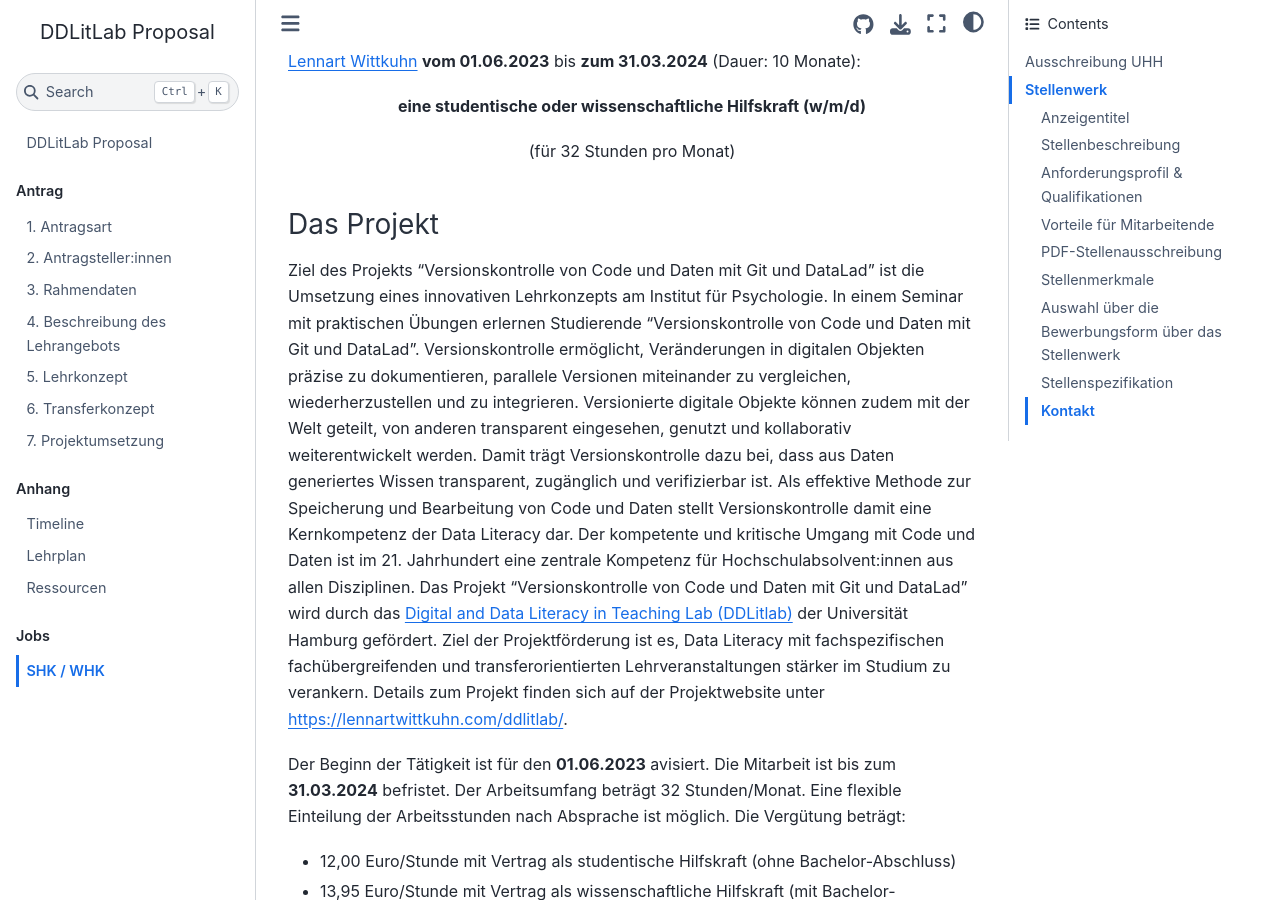
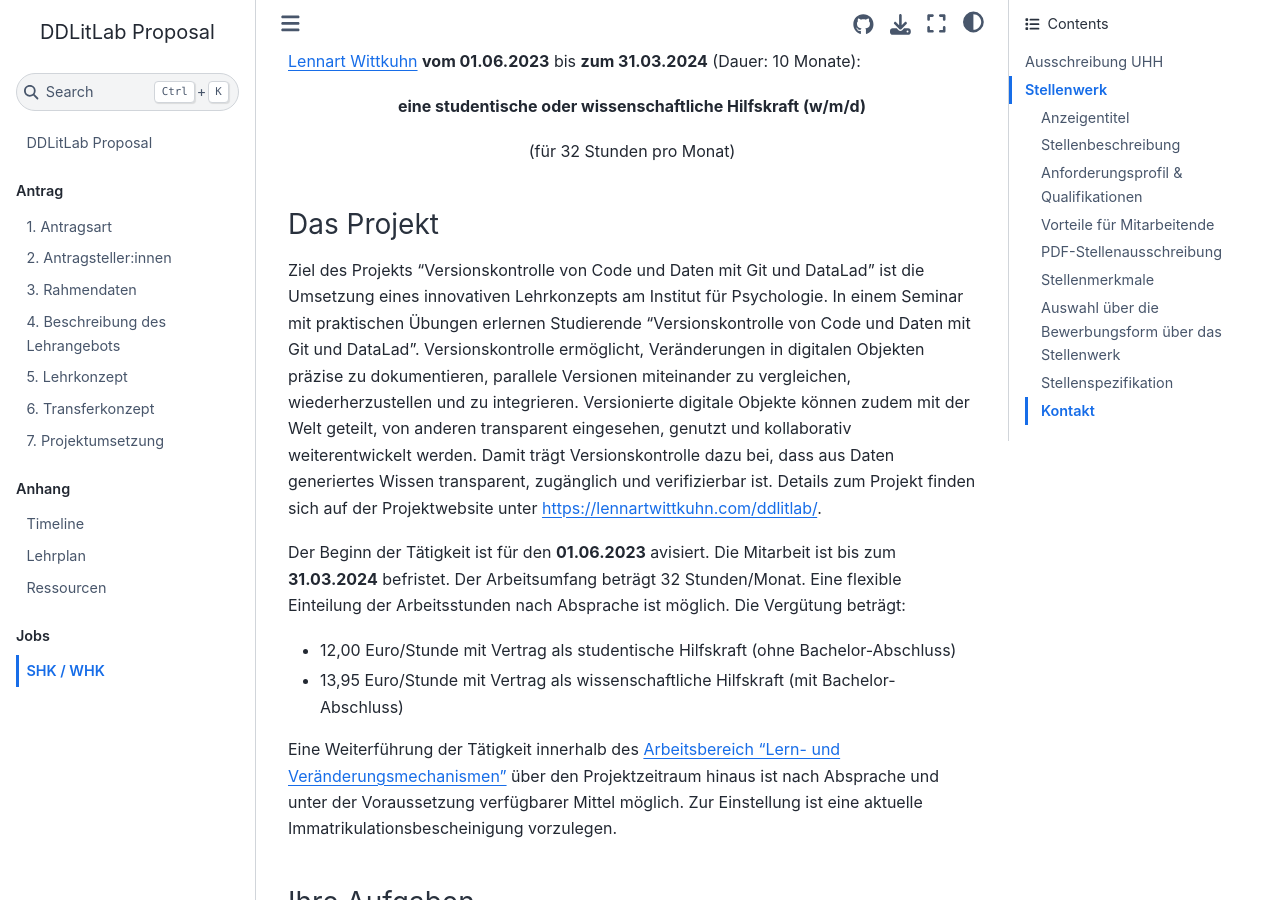
Before and after one commit to lnnrtwttkhn/ddlitlab-proposal, a Jupyter Book: the page built from docs/ausschreibung_whk.md, in a window 1280 px wide and 900 px high, scrolled down 273 px. Built offline with Jupyter Book 1.0.4 settings and Sphinx 7.4.7 and the Sphinx Book theme 1.1.4, drawn with Linux system fonts in a browser that asks for light colours.

Commit message:
remove details on data literacy in project description

```diff
--- a/docs/ausschreibung_whk.md
+++ b/docs/ausschreibung_whk.md
@@ -14,10 +14,6 @@ In einem Seminar mit praktischen Übungen erlernen Studierende "Versionskontroll
 Versionskontrolle ermöglicht, Veränderungen in digitalen Objekten präzise zu dokumentieren, parallele Versionen miteinander zu vergleichen, wiederherzustellen und zu integrieren.
 Versionierte digitale Objekte können zudem mit der Welt geteilt, von anderen transparent eingesehen, genutzt und kollaborativ weiterentwickelt werden.
 Damit trägt Versionskontrolle dazu bei, dass aus Daten generiertes Wissen transparent, zugänglich und verifizierbar ist.
-Als effektive Methode zur Speicherung und Bearbeitung von Code und Daten stellt Versionskontrolle damit eine Kernkompetenz der Data Literacy dar.
-Der kompetente und kritische Umgang mit Code und Daten ist im 21. Jahrhundert eine zentrale Kompetenz für Hochschulabsolvent:innen aus allen Disziplinen.
-Das Projekt "Versionskontrolle von Code und Daten mit Git und DataLad" wird durch das [Digital and Data Literacy in Teaching Lab (DDLitlab)](https://www.isa.uni-hamburg.de/ddlitlab/data-literacy-lehrlabor/projektfoerderung.html) der Universität Hamburg gefördert.
-Ziel der Projektförderung ist es, Data Literacy mit fachspezifischen fachübergreifenden und transferorientierten Lehrveranstaltungen stärker im Studium zu verankern.
 Details zum Projekt finden sich auf der Projektwebsite unter [https://lennartwittkuhn.com/ddlitlab/](https://lennartwittkuhn.com/ddlitlab/).
 
 Der Beginn der Tätigkeit ist für den **01.06.2023** avisiert.
```
